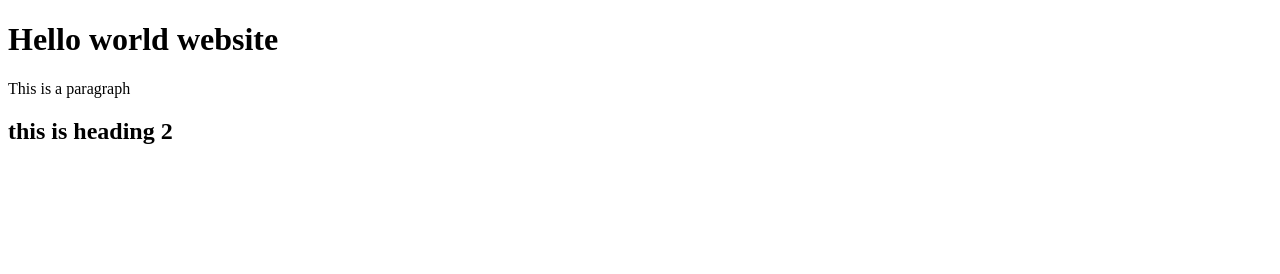
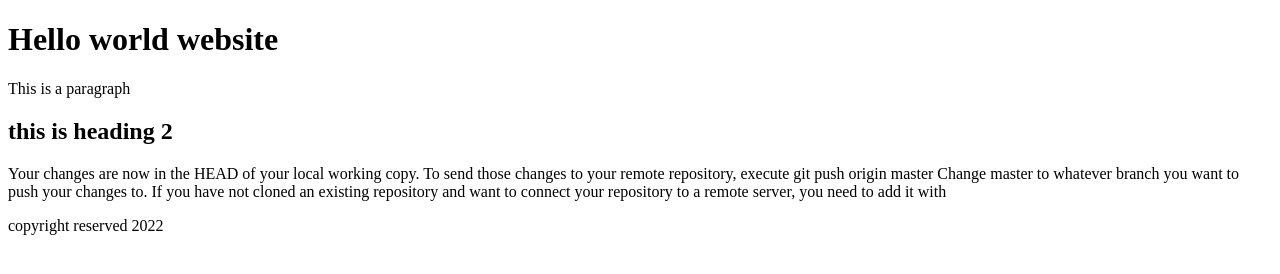
Before and after one commit to mInzamamMalik/my-first-website, a plain HTML site: page index.html in a window 1280 px wide. Drawn offline with Linux system fonts and the light colour scheme.

Commit message:
my 4th change

```diff
--- a/index.html
+++ b/index.html
@@ -1,11 +1,13 @@
 <!DOCTYPE html>
 <html lang="en">
+
 <head>
     <meta charset="UTF-8">
     <meta http-equiv="X-UA-Compatible" content="IE=edge">
     <meta name="viewport" content="width=device-width, initial-scale=1.0">
     <title>Document</title>
 </head>
+
 <body>
 
     <h1>Hello world website</h1>
@@ -13,8 +15,19 @@
 
     <h2>this is heading 2</h2>
     <p>
+        Your changes are now in the HEAD of your local working copy. To send those changes to your remote repository,
+        execute
+        git push origin master
+        Change master to whatever branch you want to push your changes to.
 
+        If you have not cloned an existing repository and want to connect your repository to a remote server, you need
+        to add it with
     </p>
 
+    <footer>
+        copyright reserved 2022
+    </footer>
+
 </body>
+
 </html>
```
